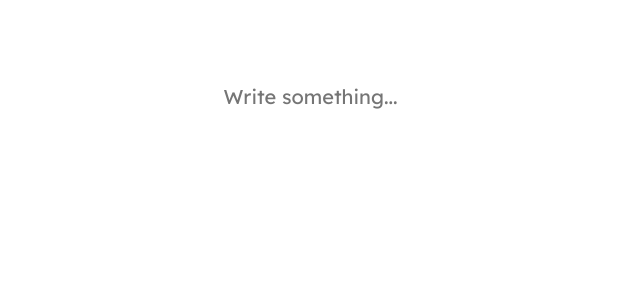
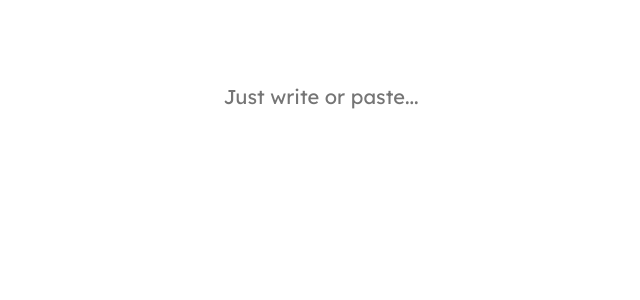
Before and after one commit to JavChz/ComfyRead, a React (Vite) app: page / in a window 1280 px wide. Shown: the top 300 px of the page, without its empty margins (299-939 px from the left). Built offline with nearby package versions, Linux system fonts and the light colour scheme.

Commit message:
Added GH pages

```diff
--- a/src/App.tsx
+++ b/src/App.tsx
@@ -8,7 +8,7 @@ function App() {
   return (
     <div className="App">
       <div className="textarea-container">
-        <textarea placeholder="Write something..."></textarea>
+        <textarea placeholder="Just write or paste..."></textarea>
       </div>
     </div>
   );
```
Also changed, not shown: package.json (+5 -2 lines), 1 other file (tests, documents, lock files or other folders).
